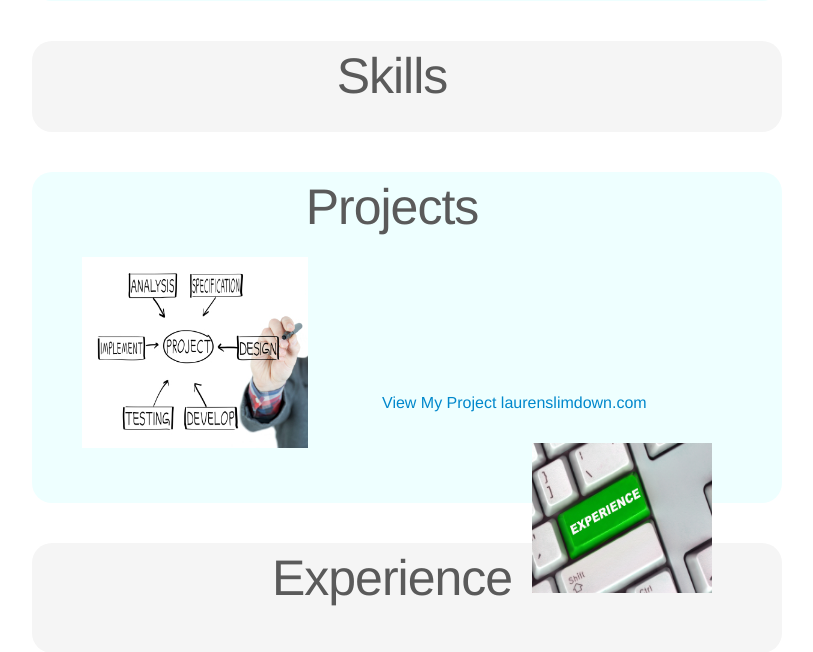
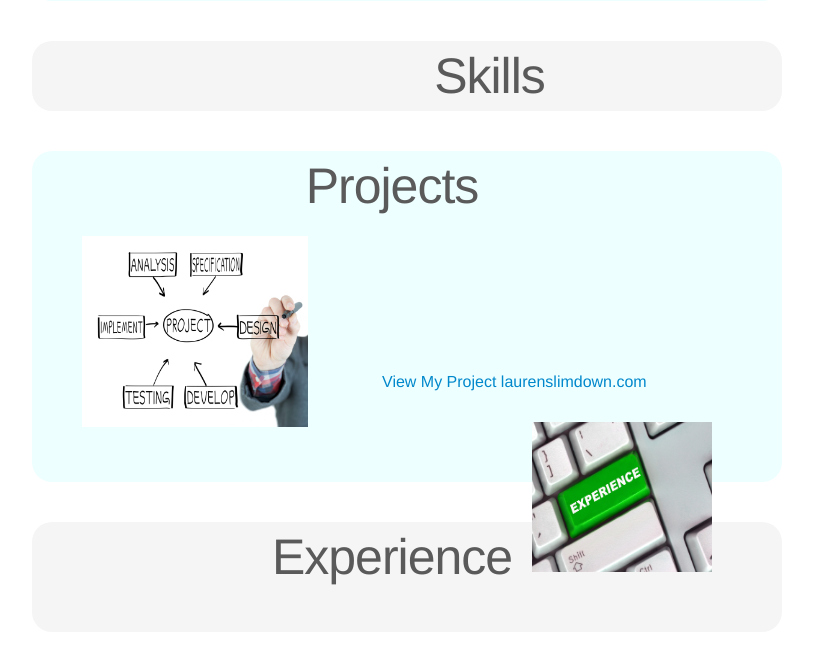
Before and after one commit to lmcbride/resume, a Django app: template resume_app/templates/index.html in a window 1280 px wide. Shown: the part 621-1273 px from the top of the page, without its empty margins (233-1046 px from the left). Run offline with Django 3.2, Linux system fonts and the light colour scheme; the template is opened without the code that fills it, so the values that code supplies are empty; some libraries are stand-ins or nearby versions.

Commit message:
Third set of bug fixes

```diff
--- a/resume_app/templates/index.html
+++ b/resume_app/templates/index.html
@@ -389,17 +389,15 @@
 
 	<div class="row">
 		<div align="center">
-        	<h2 class="featurette-heading span6">Skills</h2>
+        	<h2 class="featurette-heading" style="margin-left: auto">Skills</h2>
         </div>
     </div>
     <div class="row">
     	<div class="bigger_text">
-			<div class='skills_list span4'>
-			</div>
 
 			{% for category,skill_list in category_skill_list.items %}
 				{% if forloop.counter0|divisibleby:3 %}
-					<div class="row-fluid span4">
+					<div class="row-fluid" style="width:90%; margin-left: 50px; margin-bottom: 15px;">
 				{%endif %}
 
 
```
